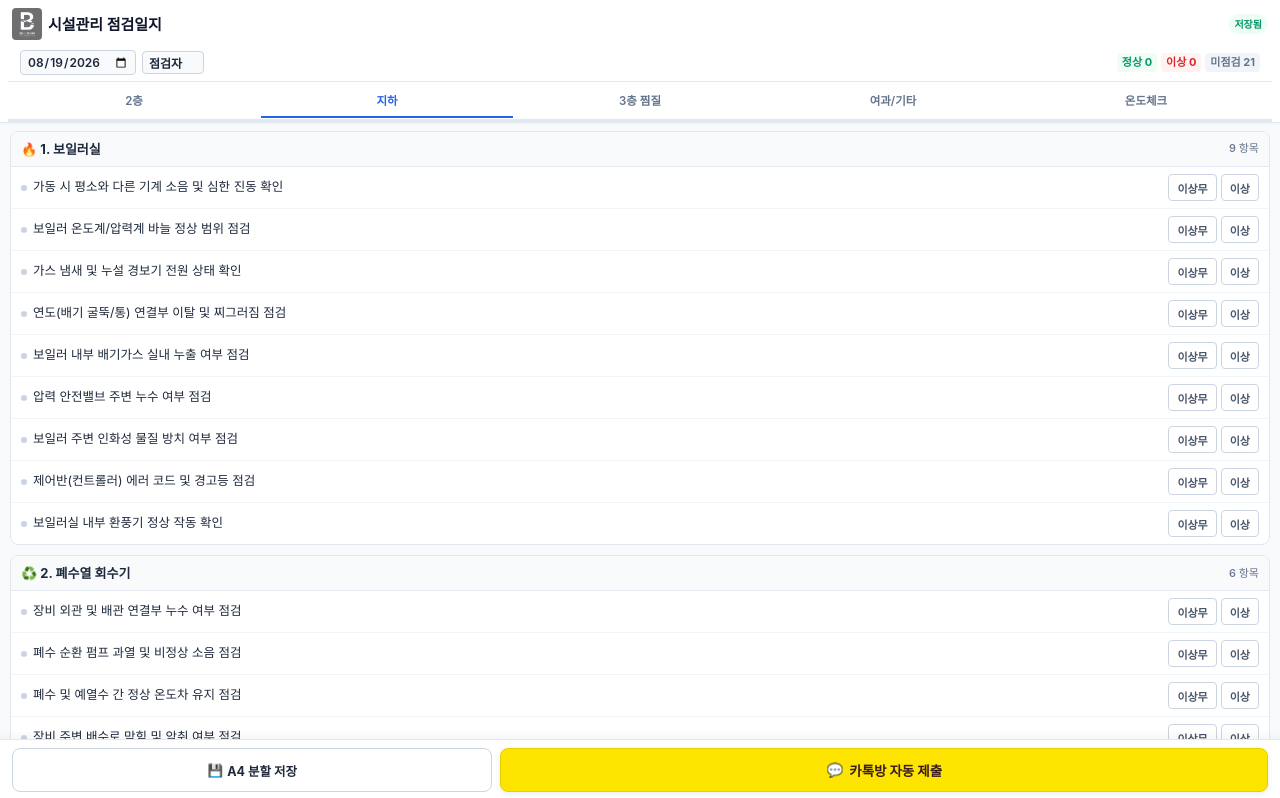
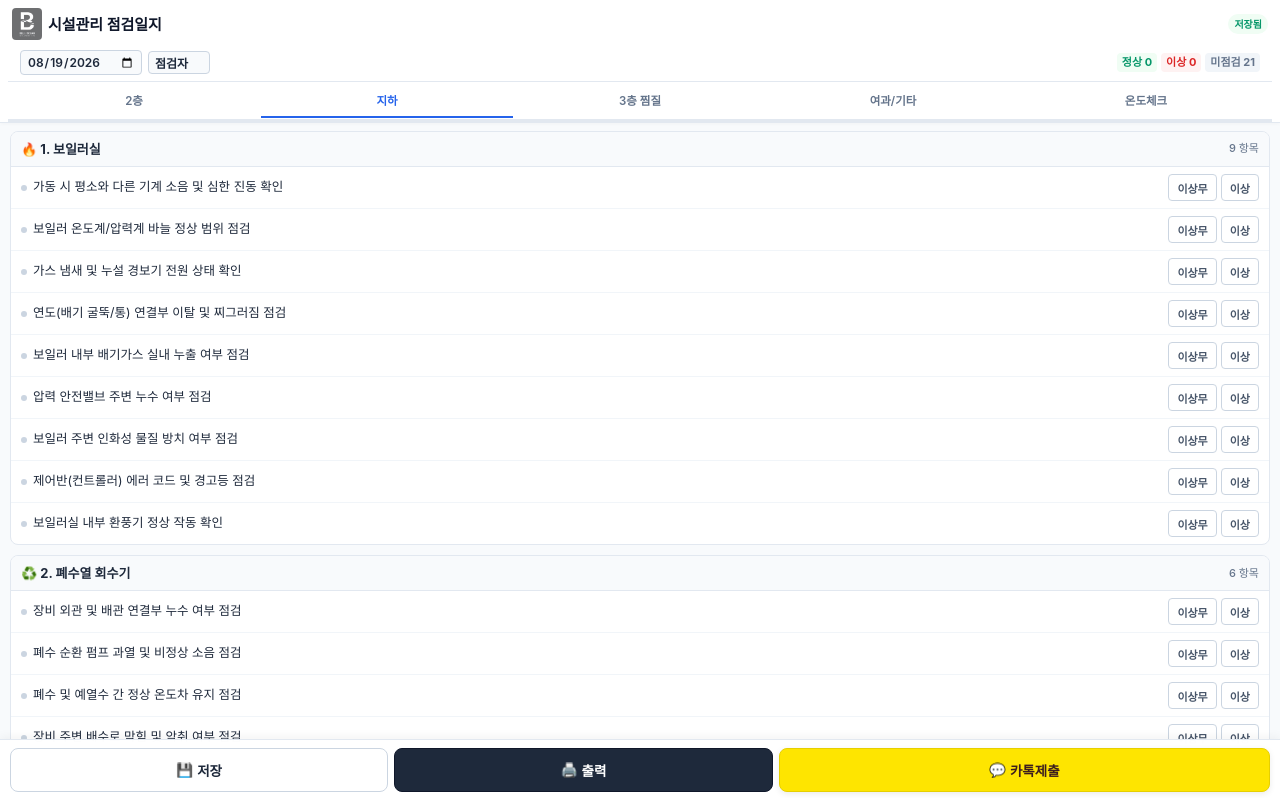
Before and after one commit to 2000BOH/spa-guard, a React (Vite) app: page / in a window 1280 px wide. Shown: the top 798 px of the page. Built offline with nearby package versions, Linux system fonts and the light colour scheme; a web font is replaced by a local one.

Commit message:
feat: add 3 bottom action buttons (저장, 출력, 카톡제출), direct printer output via window.print(), and date selection inspection log viewing

```diff
--- a/src/App.tsx
+++ b/src/App.tsx
@@ -135,16 +135,18 @@ export default function App() {
   };
 
   const handleDateChange = (newDate: string) => {
+    const raw = localStorage.getItem(getStorageKey(newDate));
     const loaded = loadDateData(newDate);
     const sec = generateSecurityLog(loaded.items, loaded.inspector);
     setState({
       ...loaded,
       ...sec
     });
-    if (newDate < yesterdayStr) {
-      showToast("🔒 과거 기록 조회 모드 (수정 불가)");
+
+    if (raw) {
+      showToast(`📅 ${newDate} 작성된 점검일지 불러옴`);
     } else {
-      showToast(`📅 ${newDate} 점검표 불러옴`);
+      showToast(`📅 ${newDate} 점검일지 불러옴 (새 일지)`);
     }
   };
 
@@ -197,6 +199,14 @@ export default function App() {
     }));
   };
 
+  // Direct Printer Trigger
+  const handlePrintPrinter = () => {
+    showToast("🖨️ 프린터 출력 창을 여는 중...");
+    setTimeout(() => {
+      window.print();
+    }, 200);
+  };
+
   // Counts Calculation
   const activeSections = CHECKLIST_DATA[currentTab] || [];
   const activeItems = activeSections.flatMap((s) => s.items);
@@ -242,14 +252,14 @@ export default function App() {
 
       const canvas1 = await html2canvas(page1El, { scale: 2, backgroundColor: '#ffffff' });
       const link1 = document.createElement('a');
-      link1.download = `자율점검표_블루오션웰니스스파_${state.date}_1페이지(앞면).jpg`;
+      link1.download = `시설관리일지_블루오션웰니스스파_${state.date}_1페이지(앞면).jpg`;
       link1.href = canvas1.toDataURL('image/jpeg', 0.95);
       link1.click();
 
       setTimeout(async () => {
         const canvas2 = await html2canvas(page2El, { scale: 2, backgroundColor: '#ffffff' });
         const link2 = document.createElement('a');
-        link2.download = `자율점검표_블루오션웰니스스파_${state.date}_2페이지(뒷면).jpg`;
+        link2.download = `시설관리일지_블루오션웰니스스파_${state.date}_2페이지(뒷면).jpg`;
         link2.href = canvas2.toDataURL('image/jpeg', 0.95);
         link2.click();
 
@@ -295,7 +305,7 @@ export default function App() {
       container.style.position = 'absolute';
       container.style.left = '-9999px';
 
-      pdf.save(`자율점검표_블루오션웰니스스파_${state.date}_A4.pdf`);
+      pdf.save(`시설관리일지_블루오션웰니스스파_${state.date}_A4.pdf`);
       showToast("✅ A4 2페이지 PDF 문서가 다운로드되었습니다.");
     } catch (err) {
       container.style.position = 'absolute';
@@ -382,8 +392,8 @@ export default function App() {
       const blob1 = await new Promise<Blob>((resolve) => canvas1.toBlob((b) => resolve(b!), 'image/jpeg', 0.95));
       const blob2 = await new Promise<Blob>((resolve) => canvas2.toBlob((b) => resolve(b!), 'image/jpeg', 0.95));
 
-      const file1 = new File([blob1], `자율점검표_${state.date}_1페이지(앞면).jpg`, { type: 'image/jpeg' });
-      const file2 = new File([blob2], `자율점검표_${state.date}_2페이지(뒷면).jpg`, { type: 'image/jpeg' });
+      const file1 = new File([blob1], `시설관리일지_${state.date}_1페이지(앞면).jpg`, { type: 'image/jpeg' });
+      const file2 = new File([blob2], `시설관리일지_${state.date}_2페이지(뒷면).jpg`, { type: 'image/jpeg' });
 
       const filesArray = [file1, file2];
 
@@ -447,13 +457,17 @@ export default function App() {
       />
 
       <footer className="bottom-bar">
-        <button className="btn-save-action" onClick={() => setIsSaveModalOpen(true)}>
+        <button className="btn-action-save" onClick={() => setIsSaveModalOpen(true)}>
           <span>💾</span>
-          <span>A4 분할 저장</span>
+          <span>저장</span>
+        </button>
+        <button className="btn-action-print" onClick={handlePrintPrinter}>
+          <span>🖨️</span>
+          <span>출력</span>
         </button>
         <button className="btn-submit-kakao" onClick={handleSubmitToKakao}>
           <span>💬</span>
-          <span>카톡방 자동 제출</span>
+          <span>카톡제출</span>
         </button>
       </footer>
 
--- a/src/index.css
+++ b/src/index.css
@@ -52,7 +52,7 @@ body {
   -webkit-font-smoothing: antialiased;
 }
 
-/* 콤팩트 상단 헤더 (웹 UI 복원) */
+/* 콤팩트 상단 헤더 */
 .app-header {
   position: sticky;
   top: 0;
@@ -104,7 +104,7 @@ body {
   font-weight: 600;
 }
 
-/* 4개 탭 메뉴 */
+/* 탭 메뉴 */
 .tab-nav {
   display: grid;
   grid-template-columns: repeat(5, 1fr);
@@ -179,7 +179,7 @@ body {
   outline: none;
 }
 
-.meta-inputs input[type="date"] { width: 116px; }
+.meta-inputs input[type="date"] { width: 122px; cursor: pointer; }
 .meta-inputs input[type="text"] { width: 62px; }
 
 .meta-counts {
@@ -353,7 +353,7 @@ body {
   background: var(--gray-50);
 }
 
-/* 하단 고정 액션바 */
+/* 하단 고정 액션바 (3개 버튼: 저장, 출력, 카톡제출) */
 .bottom-bar {
   position: fixed;
   bottom: 0;
@@ -364,19 +364,19 @@ body {
   backdrop-filter: blur(10px);
   -webkit-backdrop-filter: blur(10px);
   border-top: 1px solid var(--gray-200);
-  padding: 8px 12px calc(8px + env(safe-area-inset-bottom, 0px));
+  padding: 8px 10px calc(8px + env(safe-area-inset-bottom, 0px));
   display: flex;
-  gap: 8px;
+  gap: 6px;
   box-shadow: 0 -2px 10px rgba(0, 0, 0, 0.05);
 }
 
-.btn-save-action {
+.btn-action-save {
   flex: 1;
   height: 44px;
   background: #ffffff;
   border: 1.5px solid var(--gray-300);
   border-radius: var(--radius-md);
-  font-size: 12.5px;
+  font-size: 13.5px;
   font-weight: 700;
   color: var(--gray-800);
   cursor: pointer;
@@ -386,10 +386,28 @@ body {
   gap: 4px;
 }
 
-.btn-save-action:active { background: var(--gray-100); }
+.btn-action-save:active { background: var(--gray-100); }
+
+.btn-action-print {
+  flex: 1;
+  height: 44px;
+  background: #1e293b;
+  border: 1px solid #0f172a;
+  border-radius: var(--radius-md);
+  font-size: 13.5px;
+  font-weight: 700;
+  color: #ffffff;
+  cursor: pointer;
+  display: flex;
+  align-items: center;
+  justify-content: center;
+  gap: 4px;
+}
+
+.btn-action-print:active { background: #0f172a; }
 
 .btn-submit-kakao {
-  flex: 1.6;
+  flex: 1.3;
   height: 44px;
   background: var(--kakao-yellow);
   border: 1px solid #e6cf00;
@@ -401,7 +419,7 @@ body {
   display: flex;
   align-items: center;
   justify-content: center;
-  gap: 6px;
+  gap: 4px;
   box-shadow: 0 2px 6px rgba(0, 0, 0, 0.08);
 }
 
@@ -650,3 +668,32 @@ body {
   from { transform: translateY(100%); }
   to { transform: translateY(0); }
 }
+
+/* 🖨️ 프린터 직접 출력 전용 CSS 미디어 쿼리 */
+@media print {
+  body {
+    background: #ffffff !important;
+    padding: 0 !important;
+  }
+  .app-header,
+  .main-container,
+  .bottom-bar,
+  .modal-overlay,
+  .toast {
+    display: none !important;
+  }
+  #printDocumentHiddenContainer {
+    position: static !important;
+    left: 0 !important;
+    top: 0 !important;
+    width: 100% !important;
+    display: block !important;
+  }
+  .a4-page-box {
+    margin: 0 !important;
+    padding: 20px !important;
+    box-shadow: none !important;
+    page-break-after: always;
+    break-after: page;
+  }
+}
```
